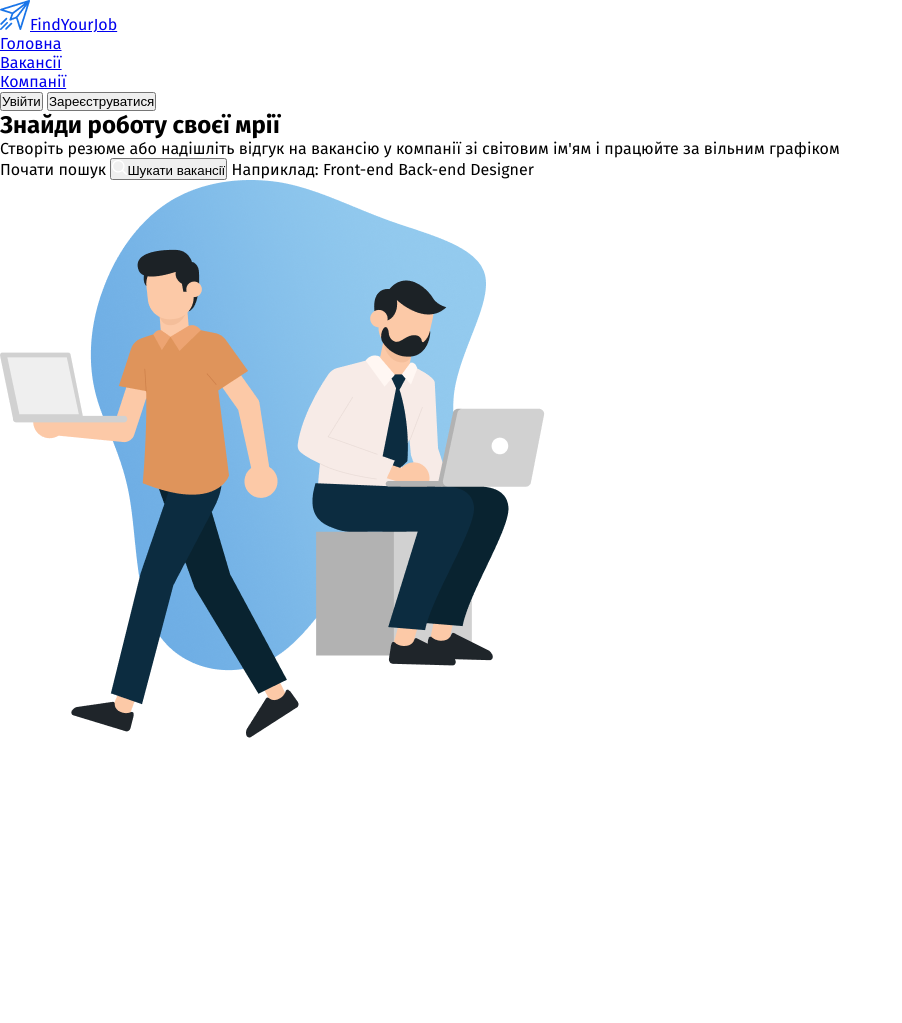
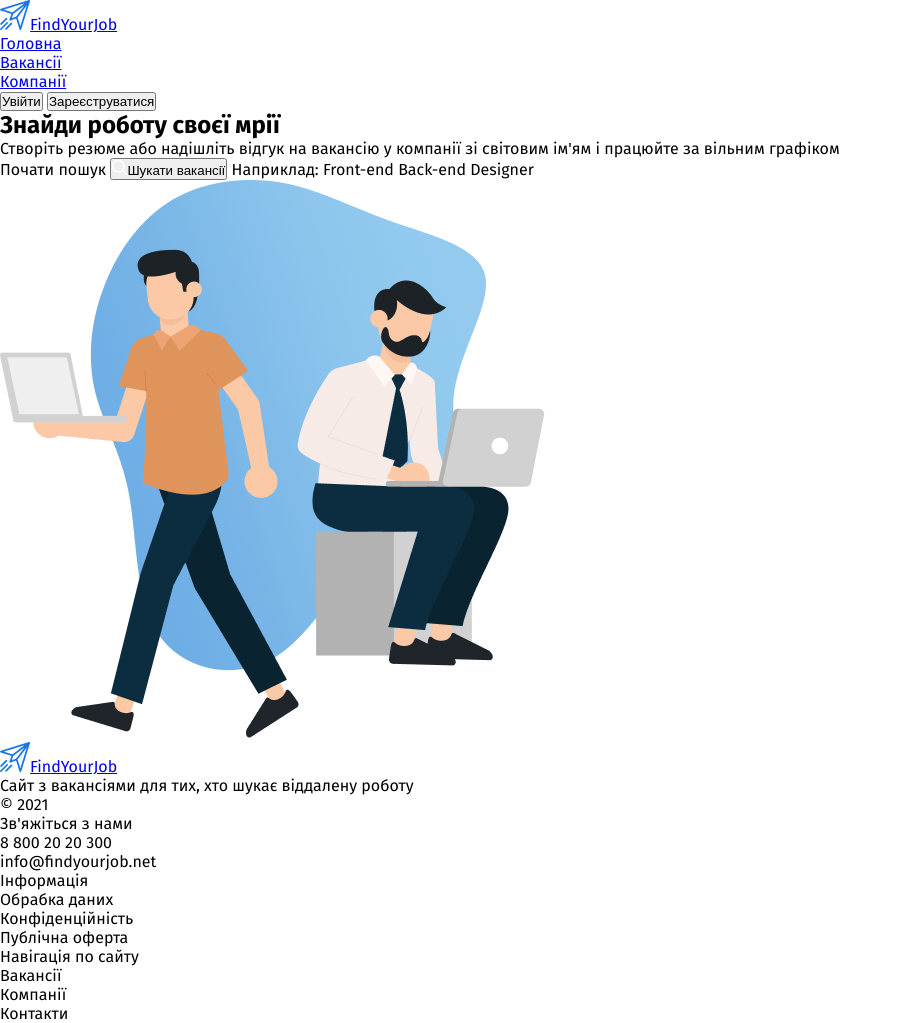
Before and after one commit to matviylevicky/findyourjob, a plain HTML site: page index.html in a window 1280 px wide. Shown: the whole page, without its empty margins (0-902 px from the left). Before the commit the page ends 800 px from the top, so only its background shows below. Drawn offline with Linux system fonts and the light colour scheme.

Commit message:
зробив footer

```diff
--- a/index.html
+++ b/index.html
@@ -41,7 +41,31 @@
             </section>
         </header>
         <main class="main"></main>
-        <footer class="footer"></footer>
+        <footer class="footer">
+            <div class="footer-logo">
+                <a href="#" class="footer-logo-a">
+                    <img src="/img/1.png" alt="logo" class="footer-logo-img">FindYourJob</a>
+                    <p class="footer-logo-text">Сайт з вакансіями для тих, хто шукає віддалену роботу</p>
+                    <p class="footer-logo-text">© 2021</p>
+            </div>
+                <ul class="footer-item">
+                    <li>Зв'яжіться з нами</li>
+                    <li >8 800 20 20 300</li>
+                    <li>info@findyourjob.net</li>
+                </ul>
+                <ul class="footer-item">
+                    <li>Інформація</li>
+                    <li>Обрабка даних</li>
+                    <li>Конфіденційність</li>
+                    <li>Публічна оферта</li>
+                </ul>
+                <ul class="footer-item">
+                    <li>Навігація по сайту</li>
+                    <li>Вакансії</li>
+                    <li>Компанії</li>
+                    <li>Контакти</li>
+                </ul>
+        </footer>
     </div>
 </body>
 </html>
```
Also changed, not shown: img/4.png (added).
